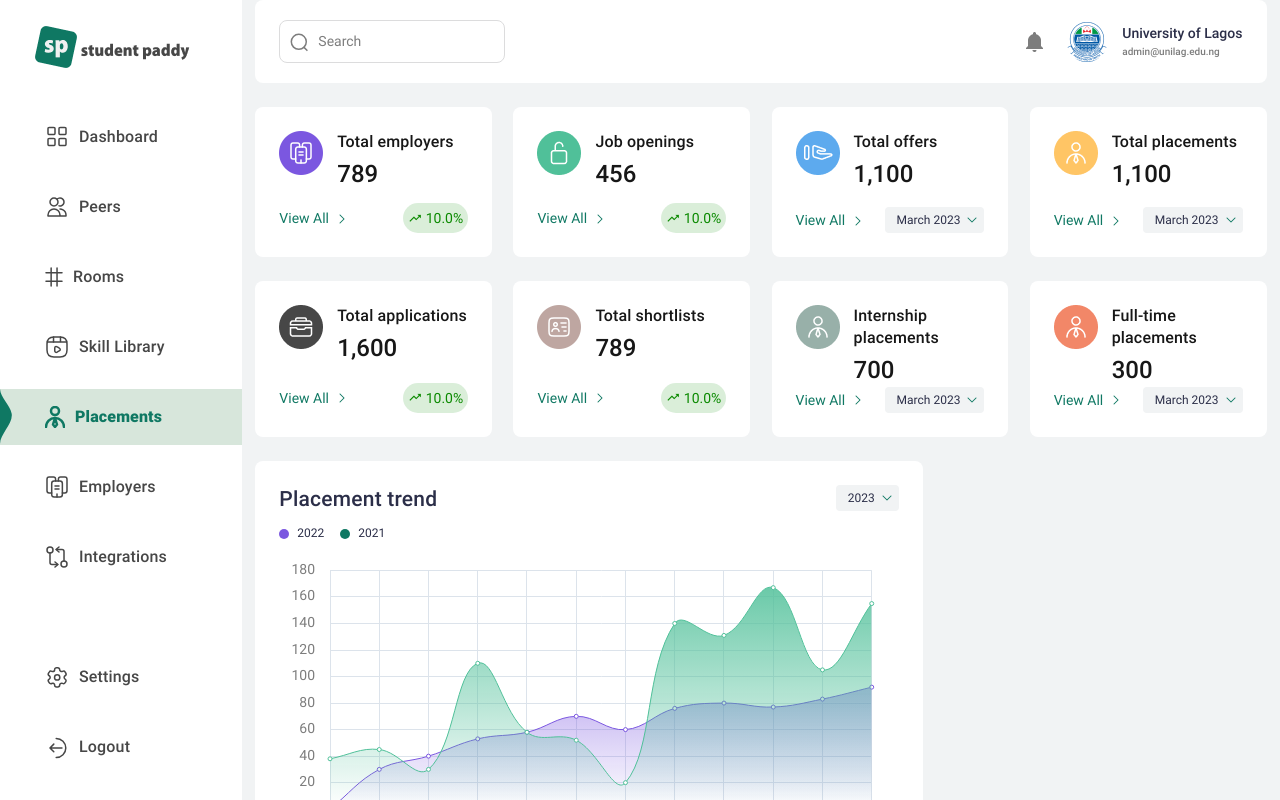
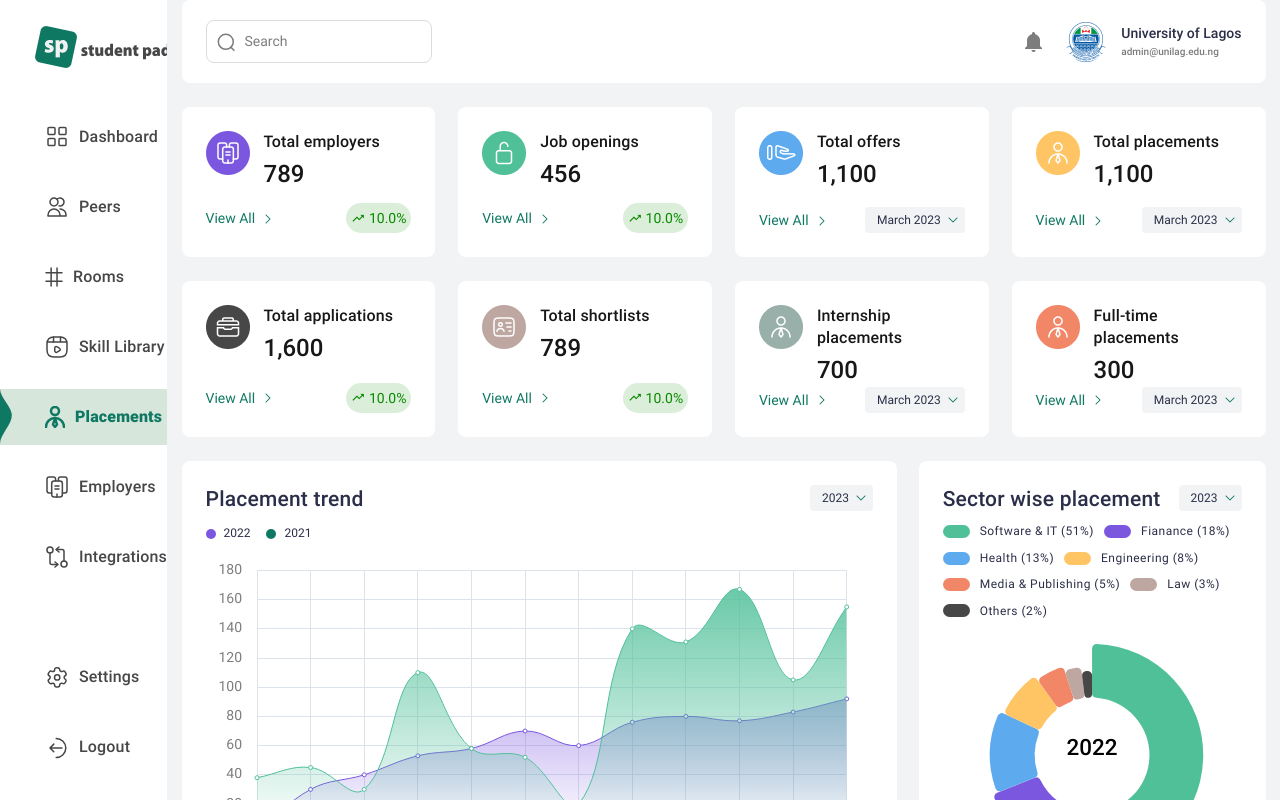
Before and after one commit to ArinzeGit/Student-Paddy-Admin-Dashboard, a Next.js app: page /placements in a window 1280 px wide. Built offline with nearby package versions, Linux system fonts and the light colour scheme.

Commit message:
add Sector wise placement graph to placement page

```diff
--- a/src/app/placements/page.tsx
+++ b/src/app/placements/page.tsx
@@ -3,6 +3,7 @@ import EntryPageLayout from "../EntryPageLayout";
 import Card2 from "@/components/Card2";
 import FacultyWisePlacementGraph from "@/components/graphs/FacultyWisePlacementGraph";
 import PlacementTrendGraph from "@/components/graphs/PlacementTrendGraph";
+import SectorWisePlacementGraph from "@/components/graphs/SectorWisePlacementGraph";
 
 const Placements = () => {
   return (
@@ -61,9 +62,16 @@ const Placements = () => {
           url={""}
         />
       </div>
-      <div className="w-[66%] mt-[24px]">
-        <PlacementTrendGraph />
+
+      <div className="mt-[24px] flex justify-between">
+        <div className="w-[66%]">
+          <PlacementTrendGraph />
+        </div>
+        <div className="w-[32%]">
+          <SectorWisePlacementGraph />
+        </div>
       </div>
+
       <div className="w-[100%] mt-[24px]">
         <FacultyWisePlacementGraph />
       </div>
```
